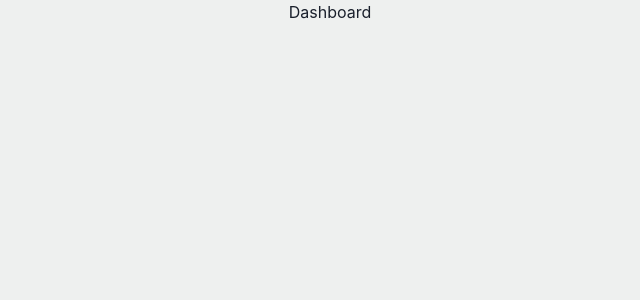
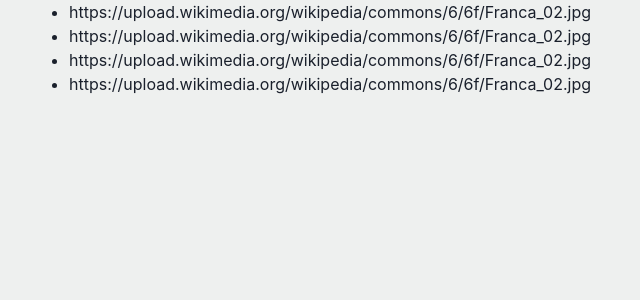
Before and after one commit to felipemotavieira/projeto-final-m3, a React (Create React App) app: page /dashboard in a window 1280 px wide. Shown: the top 300 px of the page, without its empty margins (310-950 px from the left). Built offline with nearby package versions, Linux system fonts and the light colour scheme.

Commit message:
feat: feature-dashboard rascunho da task funcao para listar postagens aleatorias com erro ao a limitacao de uma children no retorno e sem context

```diff
--- a/src/components/pages/Dashboard/Main/DashboardMain.tsx
+++ b/src/components/pages/Dashboard/Main/DashboardMain.tsx
@@ -1,3 +1,102 @@
 export const DashboardMain = () => {
-  return <h1>Dashboard</h1>;
+  const posts = [
+    {
+      postImage:
+        "https://upload.wikimedia.org/wikipedia/commons/6/6f/Franca_02.jpg",
+      title: "Fraca não é França",
+      description:
+        "Franca é uma cidade do estado de SP, Brasil, continente da America do Sul",
+      localization: [
+        {
+          cityId: "500001",
+          state: "35",
+          cityName: "jgclsdgv",
+        },
+      ],
+      category: null,
+      likes: null,
+      saved: null,
+      comments: null,
+      userId: 1,
+      id: 1,
+    },
+    {
+      postImage:
+        "https://upload.wikimedia.org/wikipedia/commons/6/6f/Franca_02.jpg",
+      title: "Taubate <3",
+      description: "Lar da Gravida de taubate",
+      localization: [
+        {
+          cityId: "6747647",
+          state: "674647",
+          cityName: "jgclsdgv",
+        },
+      ],
+      category: "Updade",
+      likes: null,
+      saved: null,
+      comments: null,
+      userId: 1,
+      id: 2,
+    },
+    {
+      postImage:
+        "https://upload.wikimedia.org/wikipedia/commons/6/6f/Franca_02.jpg",
+      title: "Fraca não é França",
+      description:
+        "Franca é uma cidade do estado de SP, Brasil, continente da America do Sul",
+      localization: [
+        {
+          cityId: "500001",
+          state: "35",
+          cityName: "jgclsdgv",
+        },
+      ],
+      category: null,
+      likes: null,
+      saved: null,
+      comments: null,
+      userId: 2,
+      id: 3,
+    },
+    {
+      postImage:
+        "https://upload.wikimedia.org/wikipedia/commons/6/6f/Franca_02.jpg",
+      title: "Taubate <3",
+      description: "Lar da Gravida de taubate",
+      localization: [
+        {
+          cityId: "6747647",
+          state: "674647",
+          cityName: "jgclsdgv",
+        },
+      ],
+      category: "Updade",
+      likes: null,
+      saved: null,
+      comments: null,
+      userId: 2,
+      id: 4,
+    },
+  ];
+
+  return (
+    <div>
+      <ul>
+        {posts.map((post) => (
+          <li key={post.id}>
+            {post.postImage}
+            {/* {post.title}
+            {post.description}
+            {post.localization}
+            {post.category}
+            {post.likes}
+            {post.saved}
+            {post.comments}
+            {post.userId} */}
+          </li>
+        ))}
+      </ul>
+    </div>
+  );
 };
```
